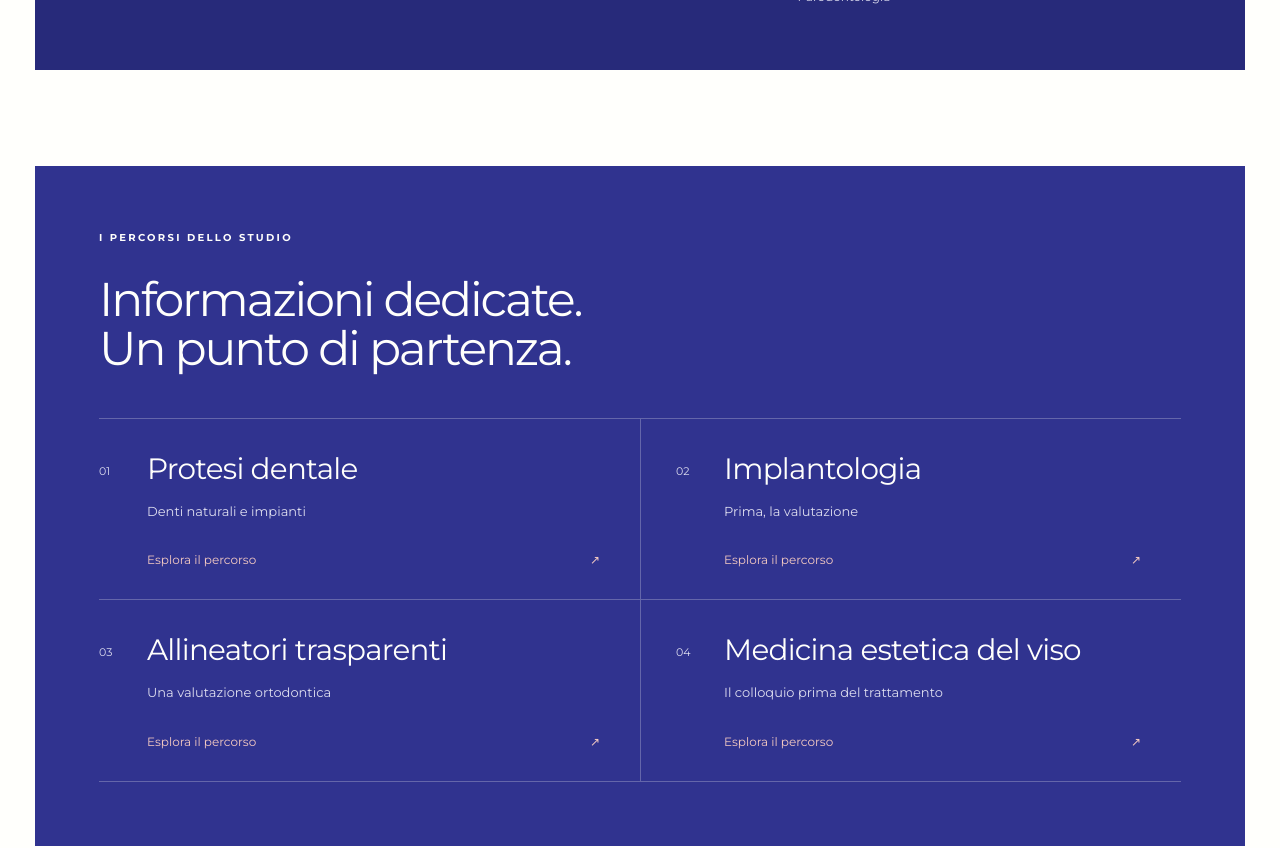
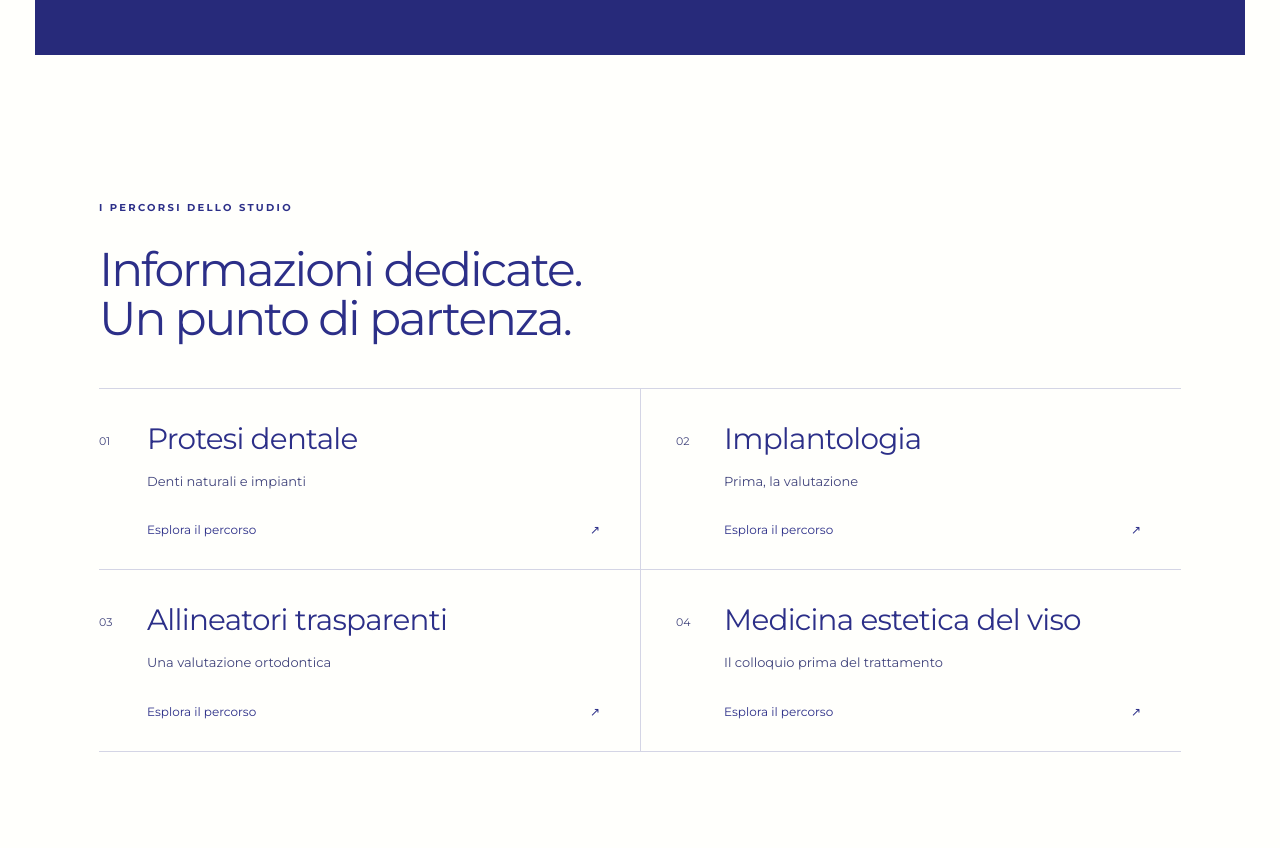
Before and after one commit to N4D3RR/website-studio-dgh, a React (Vite) app: page / in a window 1280 px wide. Shown: the part 1500-2348 px from the top of the page. Built offline with nearby package versions, Linux system fonts and the light colour scheme.

Commit message:
fix: balance home section colors and tighten card spacing

```diff
--- a/src/styles/cards.css
+++ b/src/styles/cards.css
@@ -4,7 +4,7 @@
 }
 
 .section-frame + .section-frame {
-  margin-top: clamp(16px, 2vw, 32px);
+  margin-top: calc(clamp(16px, 2vw, 32px) - 15px);
 }
 
 .section-frame > .section-shell {
--- a/src/styles/directions.css
+++ b/src/styles/directions.css
@@ -1,10 +1,14 @@
 .directions {
+  --muted: #41447c;
+  --line: #2c2f8833;
+  --accent: var(--navy);
+  color: var(--navy);
   display: grid;
   grid-template-columns: 1fr 1fr;
   align-content: center;
   gap: 9%;
   padding-block: 85px;
-  background: var(--blue-deep);
+  background: #f4cac2;
 }
 .directions address {
   margin-block: 30px 22px;
@@ -58,4 +62,4 @@
 }
 .directions-parking h3 { font-size: 20px; margin-bottom: 8px; }
 .directions-parking p { color: var(--muted); font-size: 14px; }
-.directions-route .directions-parking-inline { color: var(--paper); margin-top: 12px; }
+.directions-route .directions-parking-inline { color: var(--navy); margin-top: 12px; }
--- a/src/styles/treatments.css
+++ b/src/styles/treatments.css
@@ -7,8 +7,11 @@
   border-top: 1px solid var(--line);
 }
 .pathways {
-  background: var(--blue-soft);
-  color: var(--paper);
+  --muted: #41447c;
+  --line: #2c2f8833;
+  --accent: var(--navy);
+  background: var(--paper);
+  color: var(--navy);
 }
 .pathways-heading {
   margin-bottom: 44px;
```
